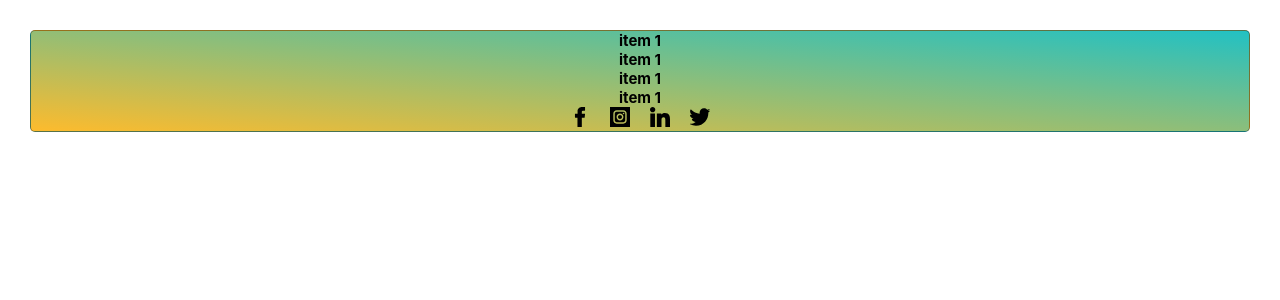
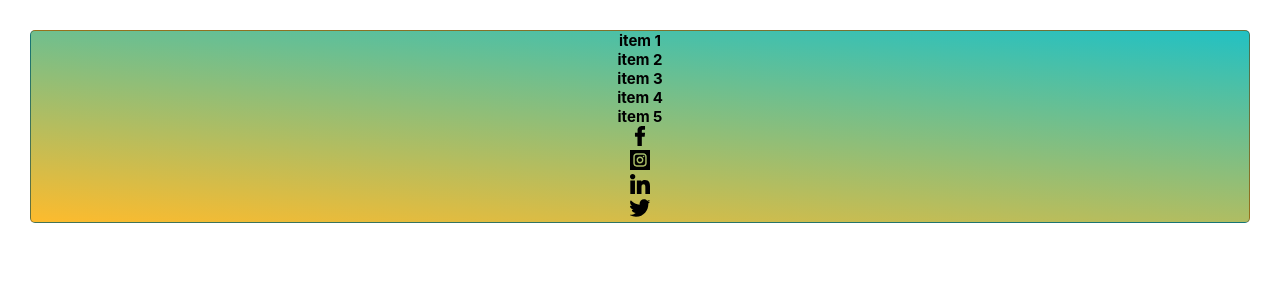
Before and after one commit to amrm0h/Flex-Box, a React (Create React App) app: page / in a window 1280 px wide. Shown: the top 300 px of the page. Built offline with nearby package versions, Linux system fonts and the light colour scheme.

Commit message:
add basic code

```diff
--- a/src/FancyNav/FancyNav.scss
+++ b/src/FancyNav/FancyNav.scss
@@ -17,26 +17,19 @@
   background: rgb(34,193,195);
   background: linear-gradient(185deg, rgba(34,193,195,1) 0%, rgba(253,187,45,1) 100%);
   & li {
-    padding: 0 40px;
-  }
-}
-
-li:not(.socials) {
-  cursor: pointer;
-  &:hover {
-    background-color: #d1e352;
-  }
-}
-
-li.socials {
-  padding-top: 0;
-  padding-bottom: 0;
-  padding-inline: 0;
-  span {
     cursor: pointer;
-    padding: 10px;
     &:hover {
       background-color: #d1e352;
     }
   }
 }
+
+// solve
+.container {
+}
+
+@media all and (max-width: 1000px) {
+}
+
+@media all and (max-width: 640px) {
+}
--- a/src/FancyNav/index.js
+++ b/src/FancyNav/index.js
@@ -1,7 +1,7 @@
 import React from 'react';
 import './FancyNav.scss';
 
-const items = ['item 1', 'item 1', 'item 1', 'item 1'];
+const items = ['item 1', 'item 2', 'item 3', 'item 4', 'item 5'];
 const icons = [
   '/images/icons/facebook.svg',
   '/images/icons/instagram.svg',
@@ -16,13 +16,11 @@ const FancyNavBar = () => {
         {items.map((item, index) => (
           <li key={String(index)} className='item'>{item}</li>
         ))}
-        <li className='socials'>
-          {icons.map((icon, index) => (
-            <span key={String(index)}>
-              <img src={icon} alt="" width={20} height={20} />
-            </span>
-          ))}
-        </li>
+        {icons.map((icon, index) => (
+          <li key={String(index)} className="social">
+            <img src={icon} alt="" width={20} height={20} />
+          </li>
+        ))}
       </ul>
     </div>
   )
```
